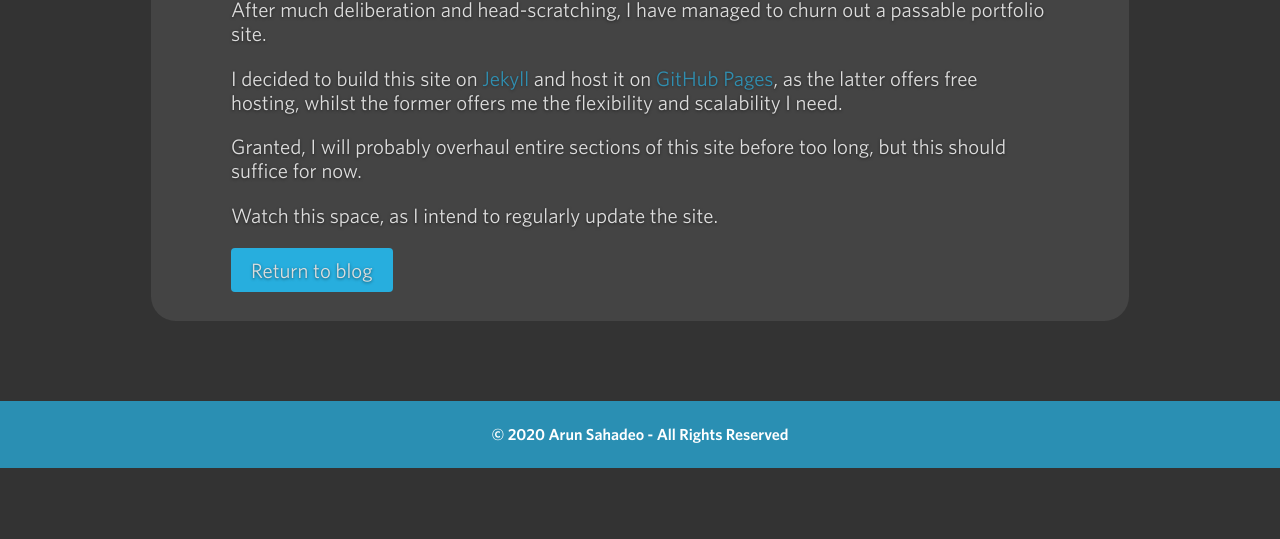
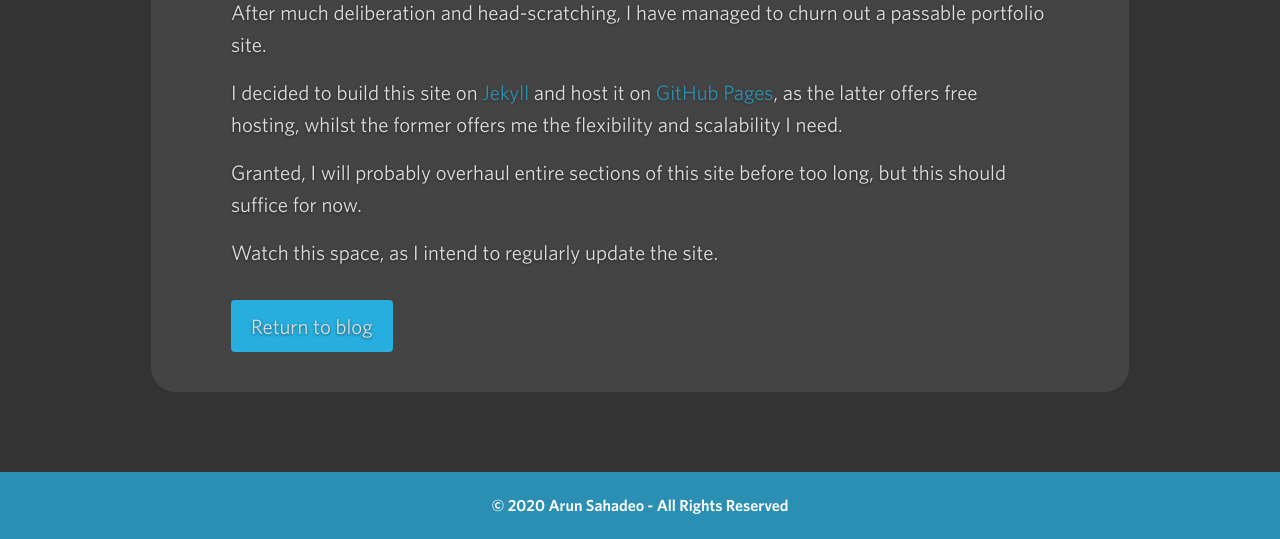
Before and after one commit to ArunSahadeo/ArunSahadeo.github.io, a Jekyll site: the page built from _posts/2020-06-09-its-alive.markdown, in a window 1280 px wide and 1237 px high. Shown: the part 698-1237 px from the top of the window. Built offline with Jekyll 4.4.1, drawn with Linux system fonts in a browser that asks for light colours; some web fonts are replaced.

Commit message:
Space out article paragraphs

```diff
--- a/_sass/layouts/_article.scss
+++ b/_sass/layouts/_article.scss
@@ -40,6 +40,19 @@
 
 .content-article {
     p {
+        line-height: 2rem;
+        margin-top: 0;
+        margin-bottom: 0;
+
+        + p {
+            margin-top: 1rem;
+        }
+
+        &:last-of-type {
+            margin-top: 2rem;
+            margin-bottom: 2rem;
+        }
+
         .language-plaintext {
             background-color: $night-rider-grey;
             font-family: $fira-code;
```
